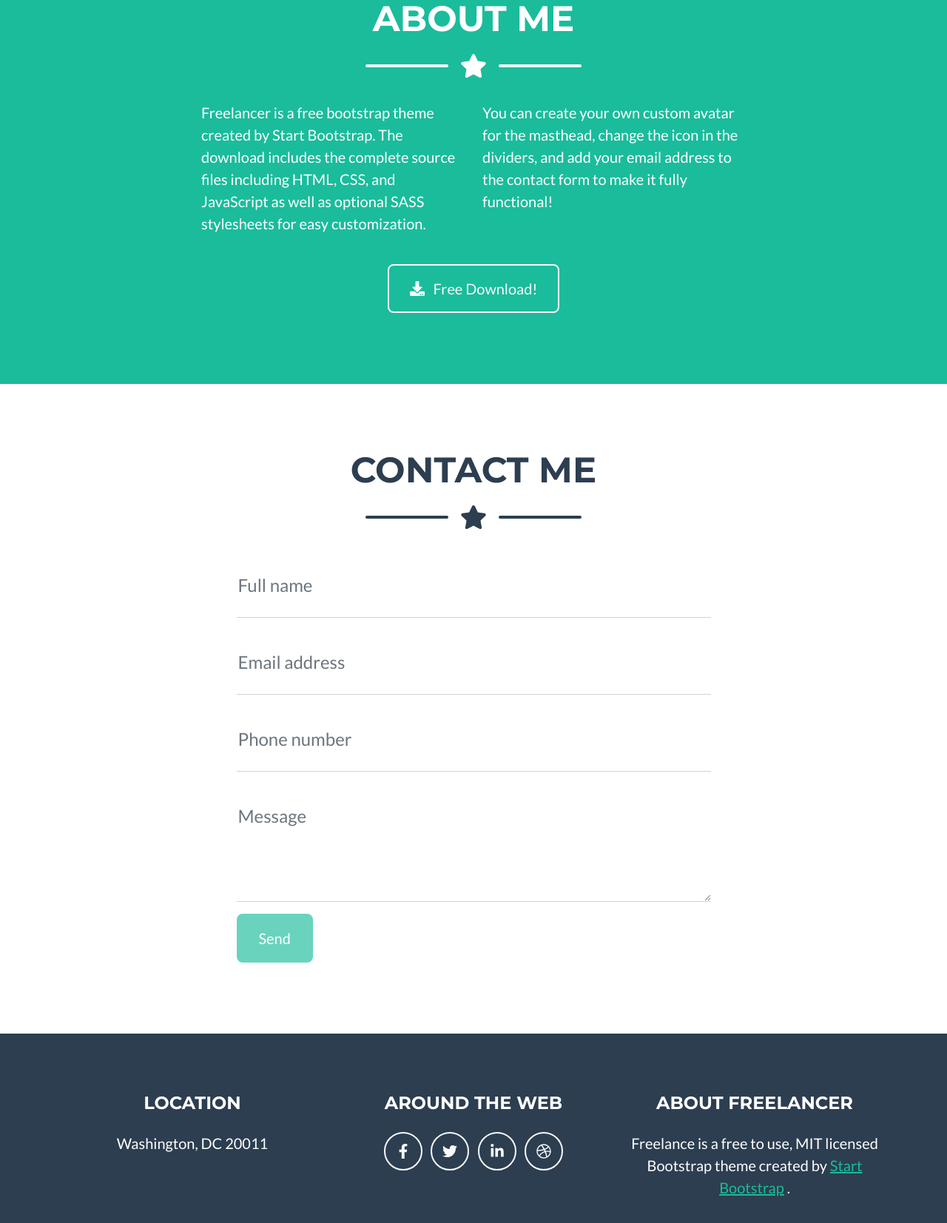
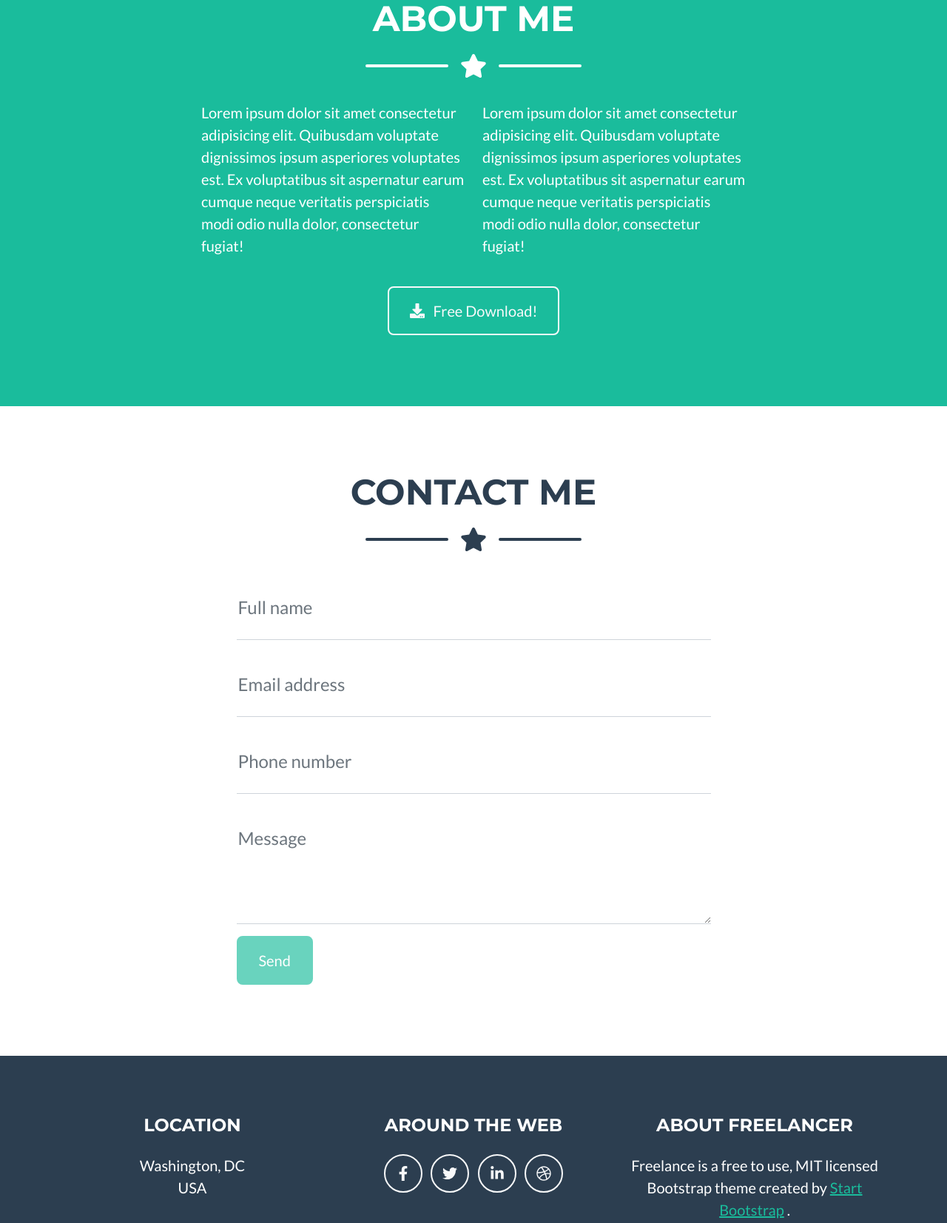
Before and after one commit to rbock9/Portfolio_Website_2021, a plain HTML site: page index.html in a window 1280 px wide. Shown: the part 1760-3413 px from the top of the page at 74% size. Drawn offline with nearby package versions, Linux system fonts and the light colour scheme.

Commit message:
updated location

```diff
--- a/index.html
+++ b/index.html
@@ -134,8 +134,8 @@
                 </div>
                 <!-- About Section Content-->
                 <div class="row">
-                    <div class="col-lg-4 ms-auto"><p class="lead">Freelancer is a free bootstrap theme created by Start Bootstrap. The download includes the complete source files including HTML, CSS, and JavaScript as well as optional SASS stylesheets for easy customization.</p></div>
-                    <div class="col-lg-4 me-auto"><p class="lead">You can create your own custom avatar for the masthead, change the icon in the dividers, and add your email address to the contact form to make it fully functional!</p></div>
+                    <div class="col-lg-4 ms-auto"><p class="lead">Lorem ipsum dolor sit amet consectetur adipisicing elit. Quibusdam voluptate dignissimos ipsum asperiores voluptates est. Ex voluptatibus sit aspernatur earum cumque neque veritatis perspiciatis modi odio nulla dolor, consectetur fugiat!</p></div>
+                    <div class="col-lg-4 me-auto"><p class="lead">Lorem ipsum dolor sit amet consectetur adipisicing elit. Quibusdam voluptate dignissimos ipsum asperiores voluptates est. Ex voluptatibus sit aspernatur earum cumque neque veritatis perspiciatis modi odio nulla dolor, consectetur fugiat!</p></div>
                 </div>
                 <!-- About Section Button-->
                 <div class="text-center mt-4">
@@ -225,9 +225,9 @@
                     <div class="col-lg-4 mb-5 mb-lg-0">
                         <h4 class="text-uppercase mb-4">Location</h4>
                         <p class="lead mb-0">
-                            <!-- Address here -->
-                            <!-- <br /> -->
-                            Washington, DC 20011
+                            Washington, DC
+                            <br />
+                            USA
                         </p>
                     </div>
                     <!-- Footer Social Icons-->
```
